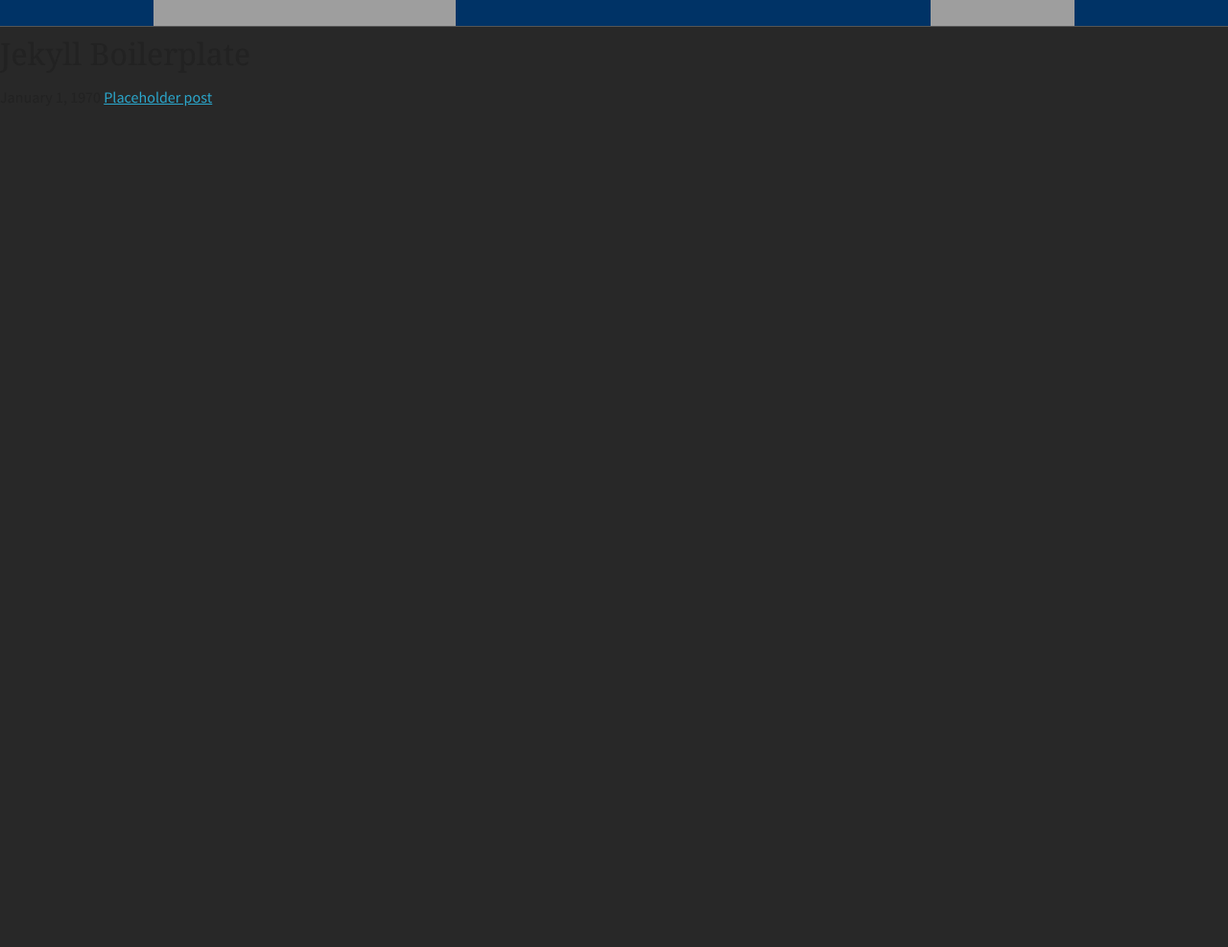
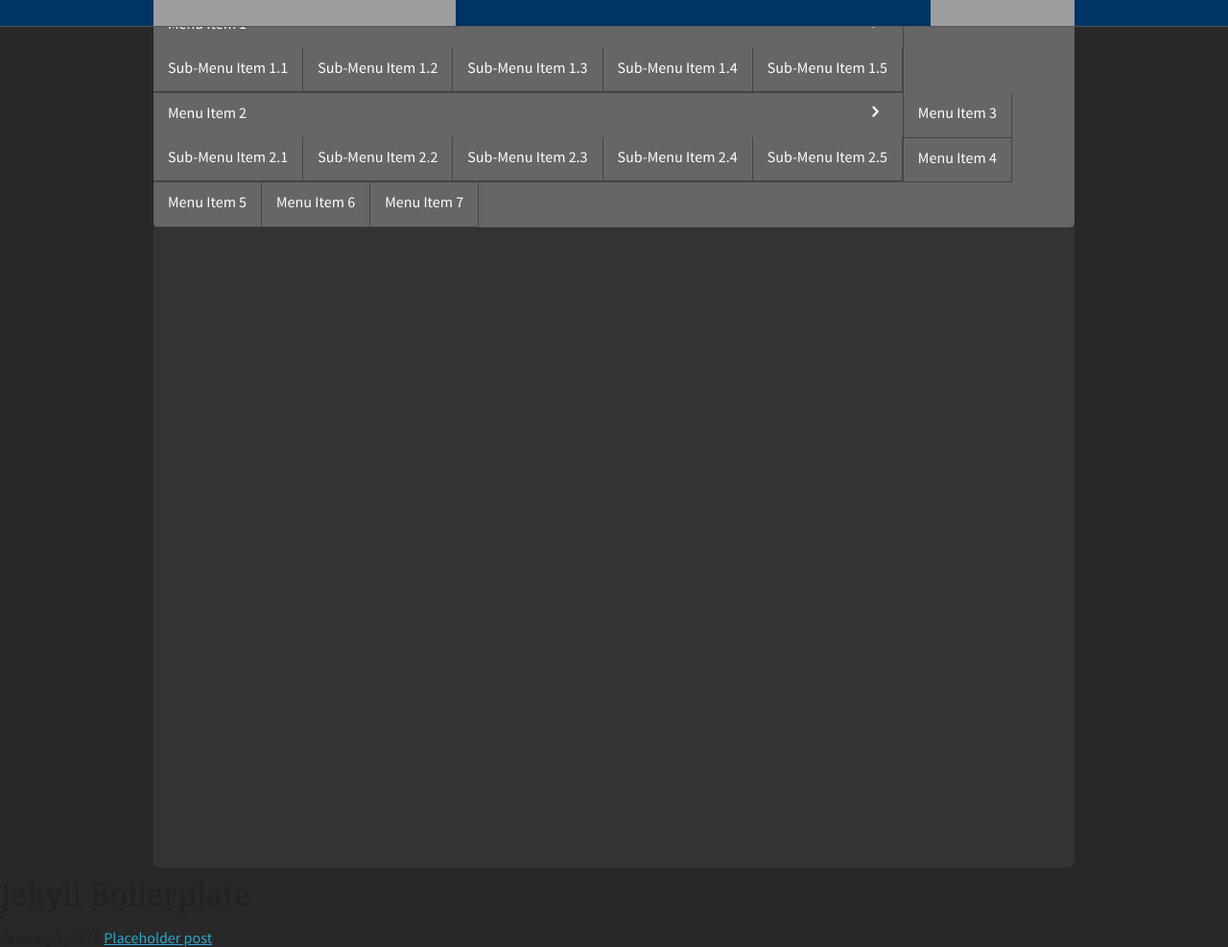
Before and after one commit to technickle/go-responsive, a Jekyll site: the page built from index.html, in a window 1280 px wide. Shown: the whole page at 96% size. Built offline with Jekyll 4.4.1, drawn with Linux system fonts in a browser that asks for light colours; Markdown is read by kramdown in place of the engine named in the settings; before the commit the page ends 900 px from its top, so only the background shows below that; grey boxes are pictures that could not be loaded.

Commit message:
Added more

```diff
--- a/_layouts/default.html
+++ b/_layouts/default.html
@@ -42,6 +42,35 @@
 			  </form>
 			</div>
 		</div>
+		<nav id="global-nav" class="global-nav">
+			<div class="nav-container">
+			  <ul>
+			    <li><a href="#" class="icon-sub-content">Menu Item 1</a>
+			      <ul>
+			        <li><a href="#">Sub-Menu Item 1.1</a></li>
+			        <li><a href="#">Sub-Menu Item 1.2</a></li>
+			        <li><a href="#">Sub-Menu Item 1.3</a></li>
+			        <li><a href="#">Sub-Menu Item 1.4</a></li>
+			        <li><a href="#">Sub-Menu Item 1.5</a></li>
+			      </ul>
+			    </li>
+			    <li><a href="#" class="icon-sub-content">Menu Item 2</a>
+			      <ul>
+			        <li><a href="#">Sub-Menu Item 2.1</a></li>
+			        <li><a href="#">Sub-Menu Item 2.2</a></li>
+			        <li><a href="#">Sub-Menu Item 2.3</a></li>
+			        <li><a href="#">Sub-Menu Item 2.4</a></li>
+			        <li><a href="#">Sub-Menu Item 2.5</a></li>
+			      </ul>
+			    </li>
+			    <li><a href="#">Menu Item 3</a></li>
+			    <li><a href="#">Menu Item 4</a></li>
+			    <li><a href="#">Menu Item 5</a></li>
+			    <li><a href="#">Menu Item 6</a></li>
+			    <li><a href="#">Menu Item 7</a></li>
+			  </ul>
+			</div>
+		</nav>
         {{ content }}
 
     </body>
```
